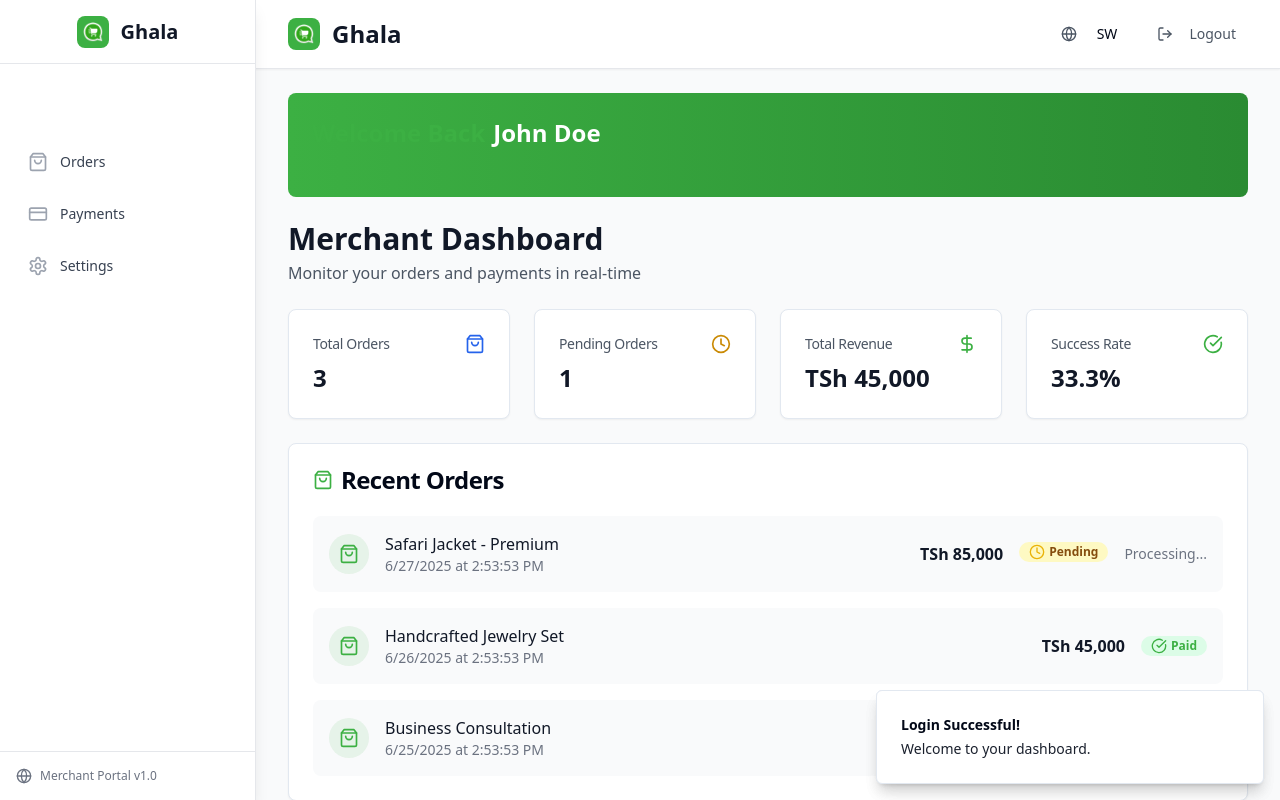
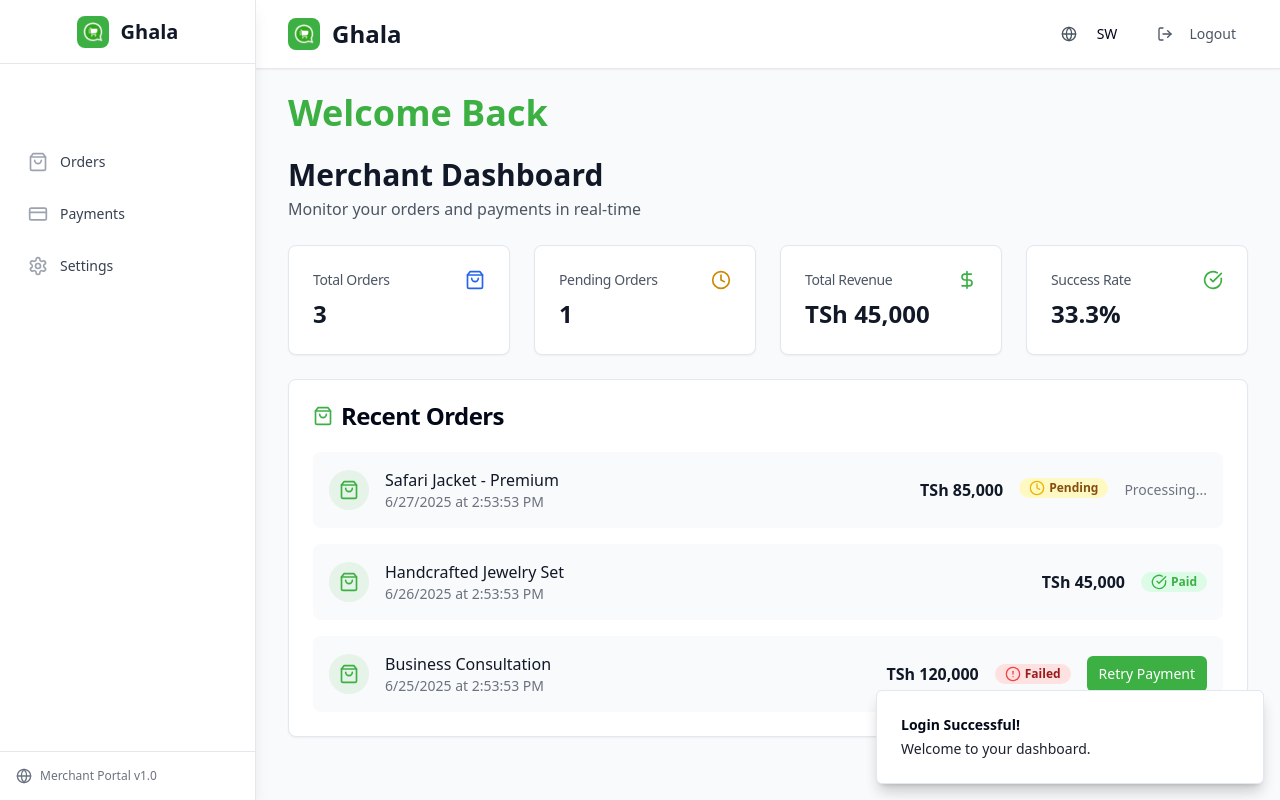
Before and after one commit to JAPHTECH/ghalaproject, a React (Vite) app: page / in a window 1280 px wide. Both pictures are taken after typing "Sample", "Sample123" into the empty fields and a click on the button "Sign In". Shown: the top 800 px of the page. Built offline with nearby package versions, Linux system fonts and the light colour scheme.

Commit message:
Fix: Welcome message style and animation
- Changed the welcome message to have green text only.
- Added animation to the welcome text.
- Removed the user's name from the welcome message.

```diff
--- a/src/components/Dashboard.tsx
+++ b/src/components/Dashboard.tsx
@@ -89,8 +89,8 @@ export function Dashboard() {
   return (
     <div className="space-y-6">
       {/* Welcome Message */}
-      <div className="bg-gradient-to-r from-ghala-green to-ghala-green-dark rounded-lg p-6 animate-slide-up">
-        <WelcomeMessage userName="John Doe" />
+      <div className="animate-slide-up">
+        <WelcomeMessage />
       </div>
 
       {/* Header */}
--- a/src/components/WelcomeMessage.tsx
+++ b/src/components/WelcomeMessage.tsx
@@ -1,11 +1,7 @@
 
 import { useState, useEffect } from 'react';
 
-interface WelcomeMessageProps {
-  userName?: string;
-}
-
-export function WelcomeMessage({ userName = 'Merchant' }: WelcomeMessageProps) {
+export function WelcomeMessage() {
   const [currentLangIndex, setCurrentLangIndex] = useState(0);
 
   const welcomeTexts = [
@@ -27,11 +23,10 @@ export function WelcomeMessage({ userName = 'Merchant' }: WelcomeMessageProps) {
 
   return (
     <div className="mb-6">
-      <h2 className="text-2xl font-bold">
-        <span className="text-ghala-green transition-all duration-500 ease-in-out">
+      <h2 className="text-4xl font-bold">
+        <span className="text-ghala-green transition-all duration-500 ease-in-out animate-fade-in">
           {welcomeTexts[currentLangIndex]}
         </span>
-        <span className="text-white ml-2">{userName}</span>
       </h2>
     </div>
   );
```
